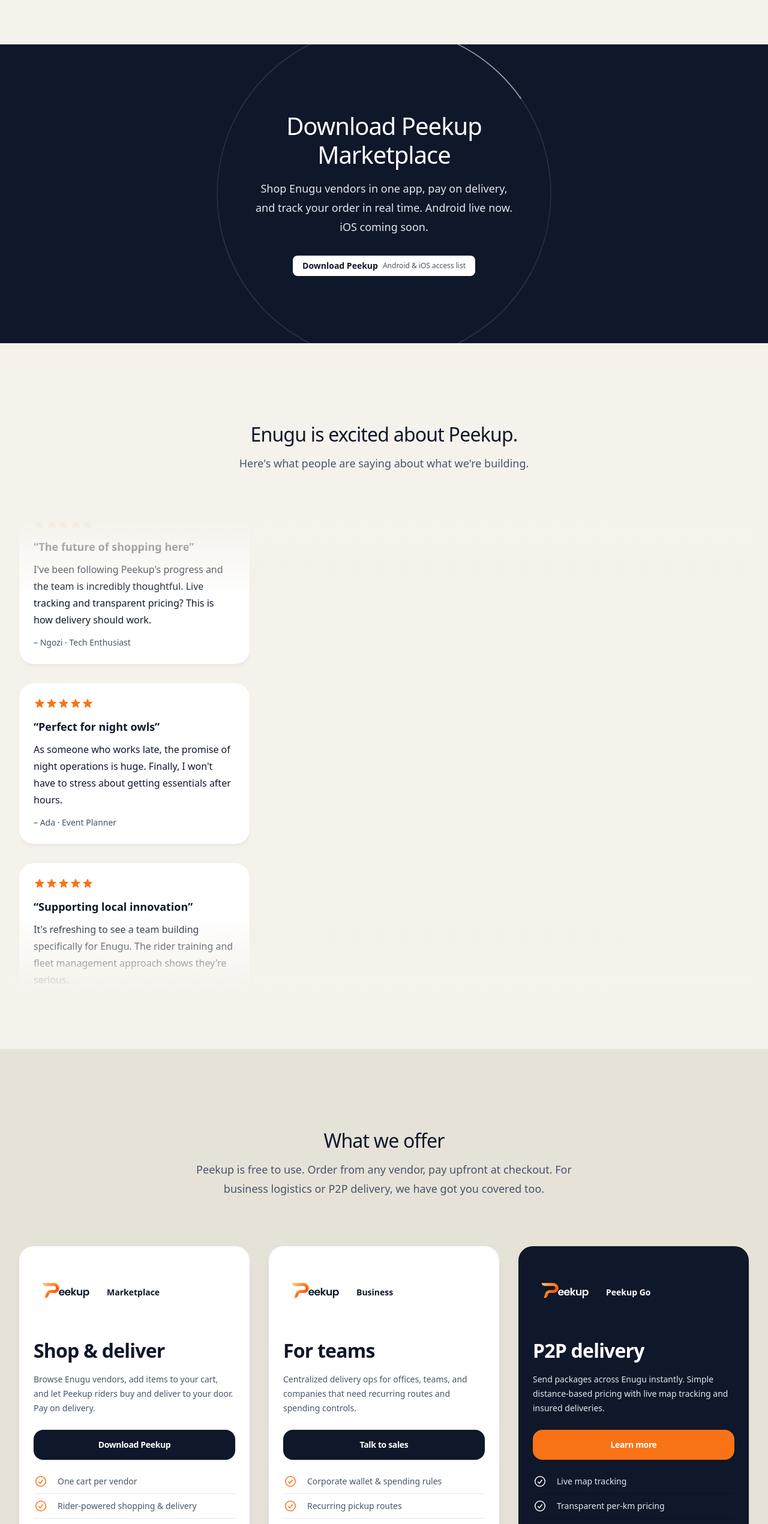
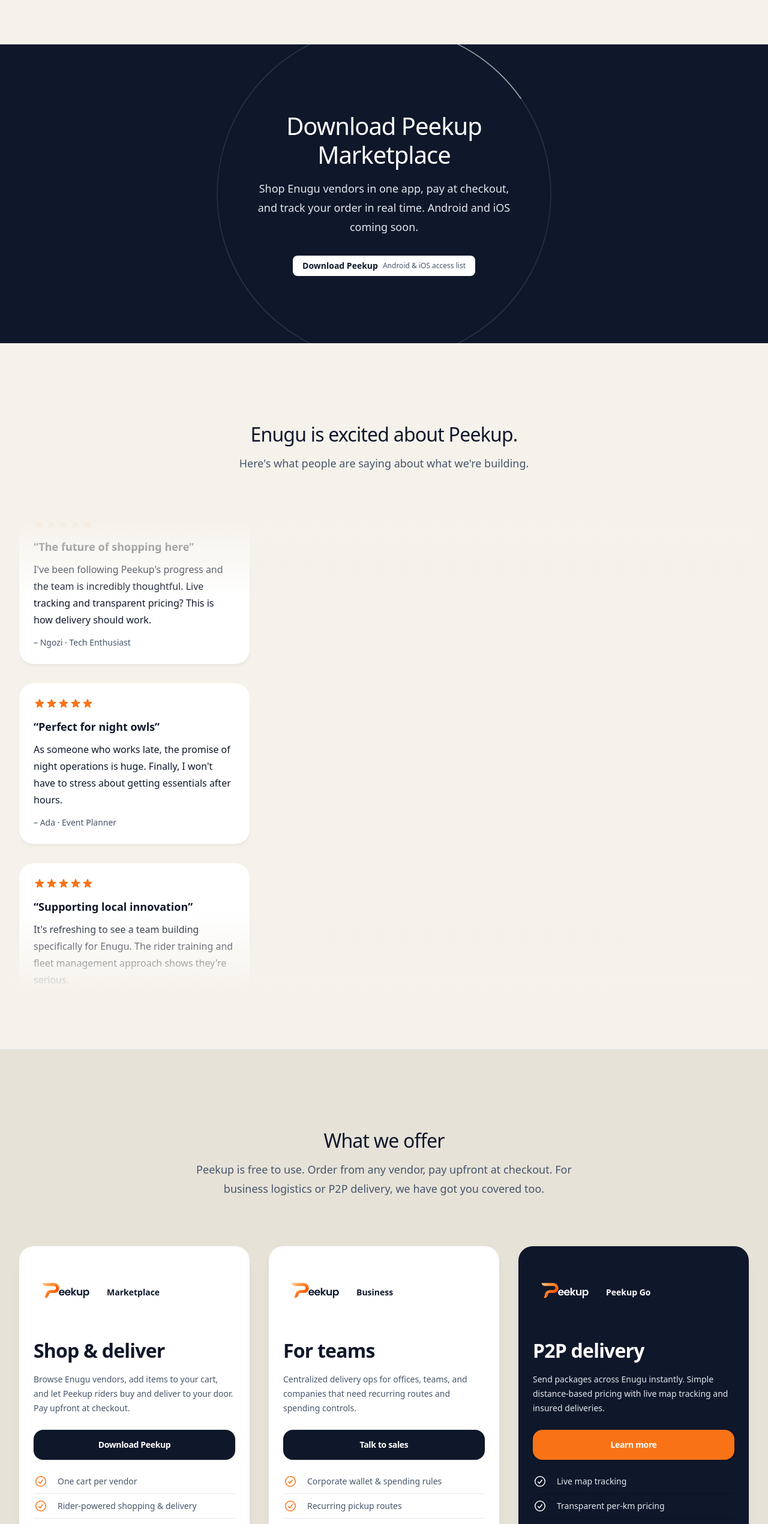
Before and after one commit to kenny-io/peekup-market, a Next.js app: page / in a window 1280 px wide. Shown: the part 2999-5539 px from the top of the page at 60% size. Built offline with nearby package versions, Linux system fonts and the light colour scheme.

Commit message:
update text

```diff
--- a/src/app/(main)/terms/page.tsx
+++ b/src/app/(main)/terms/page.tsx
@@ -112,7 +112,7 @@ export default function TermsOfServicePage() {
               <h2 className="text-xl font-semibold text-gray-900">5. Payments and Pricing</h2>
               <div className="mt-4 space-y-4 text-gray-600 leading-relaxed">
                 <p>
-                  All prices displayed on the Platform are in Nigerian Naira (₦). Delivery fees are calculated based on distance and package size. Payment can be made through supported methods including card payments, bank transfers, and cash on delivery where available.
+                  All prices displayed on the Platform are in Nigerian Naira (₦). Delivery fees are calculated based on distance and package size. Payment can be made through supported methods including wallet, card payment and bank transfers.
                 </p>
                 <p>
                   By placing an order, you authorize Peekup to charge your selected payment method for the total order amount including product costs, delivery fees, and any applicable service charges.
--- a/src/components/CallToAction.tsx
+++ b/src/components/CallToAction.tsx
@@ -17,7 +17,7 @@ export function CallToAction() {
             Download Peekup Marketplace
           </h2>
           <p className="mt-4 text-lg text-gray-300">
-            Shop Enugu vendors in one app, pay on delivery, and track your order in real time. Android live now. iOS coming soon.
+            Shop Enugu vendors in one app, pay at checkout, and track your order in real time. Android and iOS coming soon.
           </p>
           <div className="mt-8 flex justify-center">
             <AppStoreLink color="white" />
--- a/src/components/Services.tsx
+++ b/src/components/Services.tsx
@@ -20,7 +20,7 @@ const services: Array<ServiceOption> = [
     featured: false,
     tagline: 'Shop & deliver',
     description:
-      'Browse Enugu vendors, add items to your cart, and let Peekup riders buy and deliver to your door. Pay on delivery.',
+      'Browse Enugu vendors, add items to your cart, and let Peekup riders buy and deliver to your door. Pay upfront at checkout.',
     button: {
       label: 'Download Peekup',
       href: '/waitlist',
```
